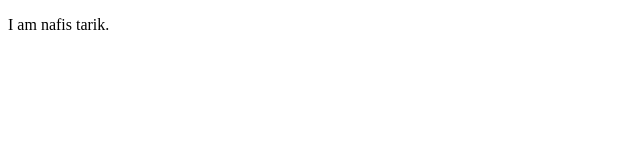
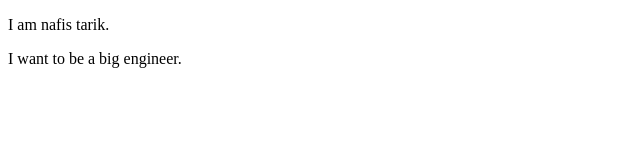
Before and after one commit to nafistarik/Practicing-Git-for-first-time, a plain HTML site: page index.html in a window 1280 px wide. Shown: the whole page, without its empty margins (0-640 px from the left). Drawn offline with Linux system fonts and the light colour scheme.

Commit message:
Second Commit

```diff
--- a/index.html
+++ b/index.html
@@ -8,5 +8,6 @@
 </head>
 <body>
     <p>I am nafis tarik.</p>
+    <p>I want to be a big engineer.</p>
 </body>
 </html>
```
